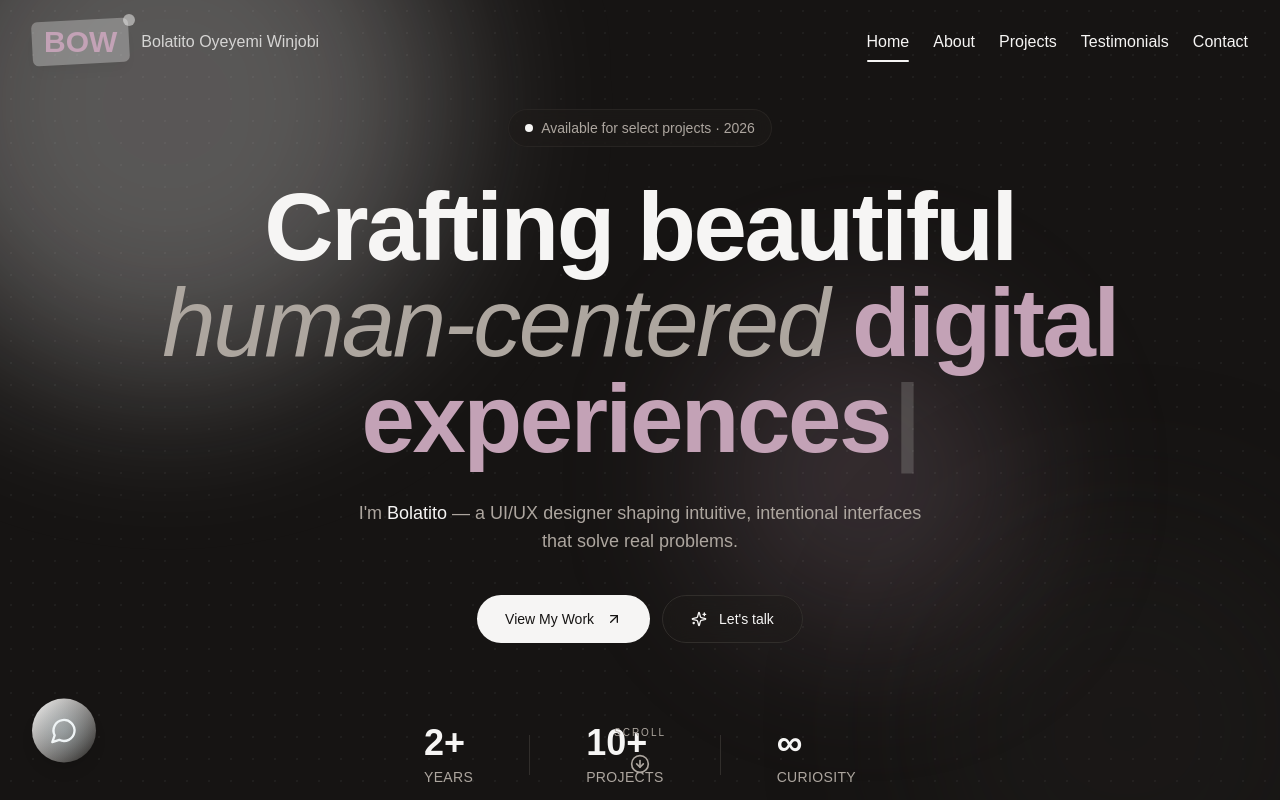
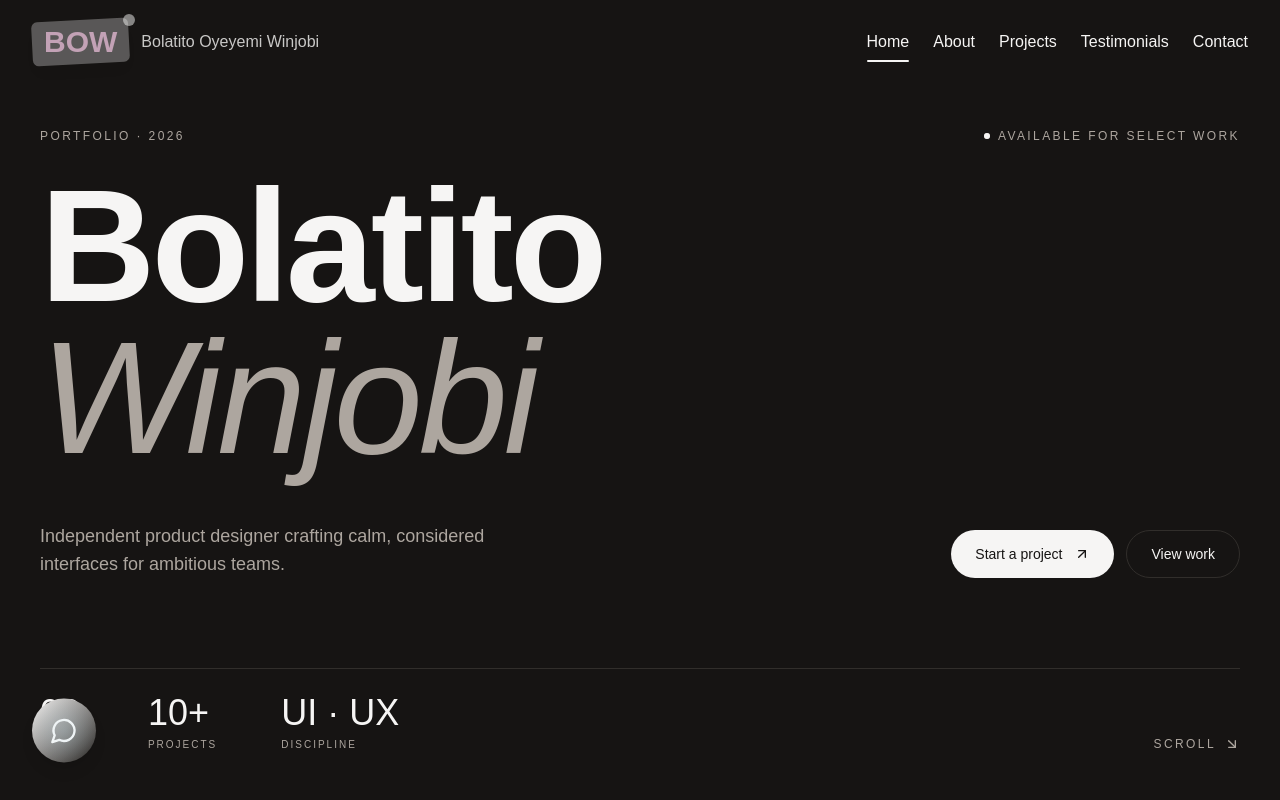
Before and after one commit to BOW-thepm/bolatito-oyeyemi-winjobi, a React (Vite) app: page / in a window 1280 px wide. Shown: the top 800 px of the page. Built offline with nearby package versions, Linux system fonts and the light colour scheme; a web font is replaced by a local one.

Commit message:
Changes
Co-authored-by: BOW-thepm <174844559+BOW-thepm@users.noreply.github.com>

```diff
--- a/src/components/HeroSection.tsx
+++ b/src/components/HeroSection.tsx
@@ -1,26 +1,8 @@
 import { Button } from '@/components/ui/button';
 import { motion } from 'framer-motion';
-import { ArrowDownCircle, ArrowUpRight, Sparkles } from 'lucide-react';
-import { useState, useEffect } from 'react';
+import { ArrowDownRight, ArrowUpRight } from 'lucide-react';
 
 const HeroSection = () => {
-  const [displayText, setDisplayText] = useState('');
-  const fullText = 'digital experiences';
-
-  useEffect(() => {
-    let currentIndex = 0;
-    const typingInterval = setInterval(() => {
-      if (currentIndex <= fullText.length) {
-        setDisplayText(fullText.slice(0, currentIndex));
-        currentIndex++;
-      } else {
-        clearInterval(typingInterval);
-      }
-    }, 90);
-
-    return () => clearInterval(typingInterval);
-  }, []);
-
   const scrollToContact = () => {
     document.getElementById('contact')?.scrollIntoView({ behavior: 'smooth' });
   };
@@ -28,174 +10,123 @@ const HeroSection = () => {
   return (
     <section
       id="hero"
-      className="min-h-screen flex items-center justify-center relative overflow-hidden pt-24 bg-background"
+      className="min-h-screen flex flex-col justify-between relative overflow-hidden pt-32 pb-12 bg-background"
     >
-      {/* Animated gradient blobs */}
-      <div className="absolute inset-0 -z-0">
-        <div
-          className="blob blob-drift"
-          style={{
-            width: '520px',
-            height: '520px',
-            top: '-120px',
-            left: '-120px',
-            background: 'hsl(var(--primary) / 0.55)',
-          }}
-        />
-        <div
-          className="blob blob-drift"
-          style={{
-            width: '460px',
-            height: '460px',
-            bottom: '-140px',
-            right: '-100px',
-            background: 'hsl(var(--secondary) / 0.5)',
-            animationDelay: '-6s',
-          }}
-        />
-        <div
-          className="blob blob-drift"
-          style={{
-            width: '320px',
-            height: '320px',
-            top: '40%',
-            left: '55%',
-            background: 'hsl(var(--accent) / 0.35)',
-            animationDelay: '-12s',
-          }}
-        />
+      {/* Top meta row */}
+      <div className="container mx-auto px-6 md:px-10">
+        <motion.div
+          initial={{ opacity: 0, y: -8 }}
+          animate={{ opacity: 1, y: 0 }}
+          transition={{ duration: 0.6 }}
+          className="flex items-center justify-between text-xs tracking-[0.2em] uppercase text-muted-foreground"
+        >
+          <span>Portfolio · 2026</span>
+          <span className="hidden sm:inline-flex items-center gap-2">
+            <span className="relative flex h-1.5 w-1.5">
+              <span className="absolute inline-flex h-full w-full rounded-full bg-foreground opacity-50 animate-ping" />
+              <span className="relative inline-flex h-1.5 w-1.5 rounded-full bg-foreground" />
+            </span>
+            Available for select work
+          </span>
+        </motion.div>
       </div>
 
-      {/* Dotted grid */}
-      <div className="absolute inset-0 dot-grid opacity-60 -z-0" />
-
-      {/* Noise texture */}
-      <div className="noise-overlay" />
-
-      <div className="container mx-auto px-4 md:px-8 relative z-10">
-        <div className="flex flex-col items-center justify-center text-center max-w-5xl mx-auto">
-          {/* Eyebrow */}
-          <motion.div
-            initial={{ opacity: 0, y: -10 }}
+      {/* Main */}
+      <div className="container mx-auto px-6 md:px-10 flex-1 flex items-center">
+        <div className="w-full">
+          <motion.h1
+            initial={{ opacity: 0, y: 30 }}
             animate={{ opacity: 1, y: 0 }}
-            transition={{ duration: 0.6 }}
-            className="inline-flex items-center gap-2 px-4 py-2 rounded-full border border-border/60 bg-card/60 backdrop-blur-md text-xs md:text-sm text-muted-foreground mb-8"
+            transition={{ duration: 1, ease: [0.22, 1, 0.36, 1] }}
+            className="font-bold tracking-tight leading-[0.95] text-foreground text-[14vw] md:text-[10vw] lg:text-[9rem] xl:text-[10rem]"
           >
-            <span className="relative flex h-2 w-2">
-              <span className="animate-ping absolute inline-flex h-full w-full rounded-full bg-primary opacity-75"></span>
-              <span className="relative inline-flex rounded-full h-2 w-2 bg-primary"></span>
-            </span>
-            Available for select projects · 2026
-          </motion.div>
-
-          {/* Headline */}
-          <motion.h1
-            className="text-5xl sm:text-6xl md:text-7xl lg:text-8xl font-bold tracking-tight leading-[1.05] text-foreground"
-            initial={{ opacity: 0, y: 24 }}
-            animate={{ opacity: 1, y: 0 }}
-            transition={{ duration: 0.8, delay: 0.15 }}
-          >
-            Crafting beautiful
+            Bolatito
             <br />
-            <span className="italic font-light text-muted-foreground">human-centered </span>
-            <span className="gradient-text">
-              {displayText}
-              <motion.span
-                animate={{ opacity: [1, 0] }}
-                transition={{ duration: 0.8, repeat: Infinity, repeatType: 'reverse' }}
-                className="ml-1 text-primary"
-              >
-                |
-              </motion.span>
-            </span>
+            <span className="italic font-light text-muted-foreground">Winjobi</span>
           </motion.h1>
 
-          {/* Sub */}
+          <div className="mt-12 grid grid-cols-1 md:grid-cols-12 gap-8 items-end">
             <motion.p
-            className="mt-8 text-base md:text-lg text-muted-foreground max-w-xl leading-relaxed"
               initial={{ opacity: 0, y: 20 }}
               animate={{ opacity: 1, y: 0 }}
-            transition={{ duration: 0.8, delay: 0.5 }}
+              transition={{ duration: 0.8, delay: 0.4 }}
+              className="md:col-span-6 text-base md:text-lg text-muted-foreground leading-relaxed max-w-md"
             >
-            I'm <span className="text-foreground font-medium">Bolatito</span> — a UI/UX designer
-            shaping intuitive, intentional interfaces that solve real problems.
+              Independent product designer crafting calm, considered interfaces
+              for ambitious teams.
             </motion.p>
 
-          {/* CTAs */}
             <motion.div
-            className="flex flex-wrap gap-3 mt-10 justify-center"
               initial={{ opacity: 0, y: 20 }}
               animate={{ opacity: 1, y: 0 }}
-            transition={{ duration: 0.6, delay: 0.7 }}
+              transition={{ duration: 0.8, delay: 0.55 }}
+              className="md:col-span-6 flex flex-wrap gap-3 md:justify-end"
             >
               <Button
                 size="lg"
-              className="group bg-foreground hover:bg-foreground/90 text-background rounded-full px-7 h-12 transition-all duration-300"
-              onClick={() =>
-                window.open('https://www.behance.net/bowthetechpm', '_blank', 'noopener,noreferrer')
-              }
+                onClick={scrollToContact}
+                className="group rounded-full h-12 px-6 bg-foreground text-background hover:bg-foreground/90"
               >
-              <span>View My Work</span>
+                Start a project
                 <ArrowUpRight className="ml-1 h-4 w-4 transition-transform duration-300 group-hover:translate-x-0.5 group-hover:-translate-y-0.5" />
               </Button>
-
               <Button
                 size="lg"
                 variant="outline"
-              onClick={scrollToContact}
-              className="group rounded-full px-7 h-12 border-border bg-card/40 backdrop-blur-md hover:bg-card transition-all duration-300"
+                asChild
+                className="rounded-full h-12 px-6 border-border bg-transparent hover:bg-secondary"
               >
-              <Sparkles className="mr-1 h-4 w-4 text-primary" />
-              <span>Let's talk</span>
+                <a
+                  href="https://www.behance.net/bowthetechpm"
+                  target="_blank"
+                  rel="noopener noreferrer"
+                >
+                  View work
+                </a>
               </Button>
-          </motion.div>
-
-          {/* Stats */}
-          <motion.div
-            className="flex items-center gap-10 md:gap-14 mt-20"
-            initial={{ opacity: 0 }}
-            animate={{ opacity: 1 }}
-            transition={{ delay: 1, duration: 0.6 }}
-          >
-            <div className="flex flex-col items-start">
-              <span className="text-3xl md:text-4xl font-bold text-foreground">2+</span>
-              <span className="text-xs md:text-sm text-muted-foreground tracking-wide uppercase mt-1">
-                Years
-              </span>
-            </div>
-            <div className="h-10 w-px bg-border"></div>
-            <div className="flex flex-col items-start">
-              <span className="text-3xl md:text-4xl font-bold text-foreground">10+</span>
-              <span className="text-xs md:text-sm text-muted-foreground tracking-wide uppercase mt-1">
-                Projects
-              </span>
-            </div>
-            <div className="h-10 w-px bg-border hidden sm:block"></div>
-            <div className="hidden sm:flex flex-col items-start">
-              <span className="text-3xl md:text-4xl font-bold text-foreground">∞</span>
-              <span className="text-xs md:text-sm text-muted-foreground tracking-wide uppercase mt-1">
-                Curiosity
-              </span>
-            </div>
             </motion.div>
           </div>
         </div>
+      </div>
 
-      <motion.a
-        href="#about"
-        className="absolute bottom-8 left-1/2 -translate-x-1/2 flex flex-col items-center text-muted-foreground hover:text-primary transition-colors z-10"
+      {/* Bottom row */}
+      <motion.div
         initial={{ opacity: 0 }}
         animate={{ opacity: 1 }}
-        transition={{ delay: 1.4, duration: 0.6 }}
+        transition={{ duration: 0.8, delay: 0.9 }}
+        className="container mx-auto px-6 md:px-10 mt-16"
       >
-        <span className="text-[10px] tracking-[0.2em] uppercase mb-2">Scroll</span>
-        <motion.div
-          animate={{ y: [0, 6, 0] }}
-          transition={{ duration: 2, repeat: Infinity, ease: 'easeInOut' }}
+        <div className="border-t border-border pt-6 flex flex-wrap items-end justify-between gap-6">
+          <div className="flex items-end gap-10 md:gap-16">
+            <div>
+              <div className="text-3xl md:text-4xl font-medium text-foreground">02</div>
+              <div className="text-[10px] tracking-[0.2em] uppercase text-muted-foreground mt-1">
+                Years
+              </div>
+            </div>
+            <div>
+              <div className="text-3xl md:text-4xl font-medium text-foreground">10+</div>
+              <div className="text-[10px] tracking-[0.2em] uppercase text-muted-foreground mt-1">
+                Projects
+              </div>
+            </div>
+            <div className="hidden sm:block">
+              <div className="text-3xl md:text-4xl font-medium text-foreground">UI · UX</div>
+              <div className="text-[10px] tracking-[0.2em] uppercase text-muted-foreground mt-1">
+                Discipline
+              </div>
+            </div>
+          </div>
+
+          <a
+            href="#about"
+            className="flex items-center gap-2 text-xs tracking-[0.2em] uppercase text-muted-foreground hover:text-foreground transition-colors group"
           >
-          <ArrowDownCircle className="h-5 w-5" />
+            Scroll
+            <ArrowDownRight className="h-4 w-4 transition-transform group-hover:translate-x-0.5 group-hover:translate-y-0.5" />
+          </a>
+        </div>
       </motion.div>
-      </motion.a>
     </section>
   );
 };
```
Lines whose indentation alone changed are shown as unchanged.
